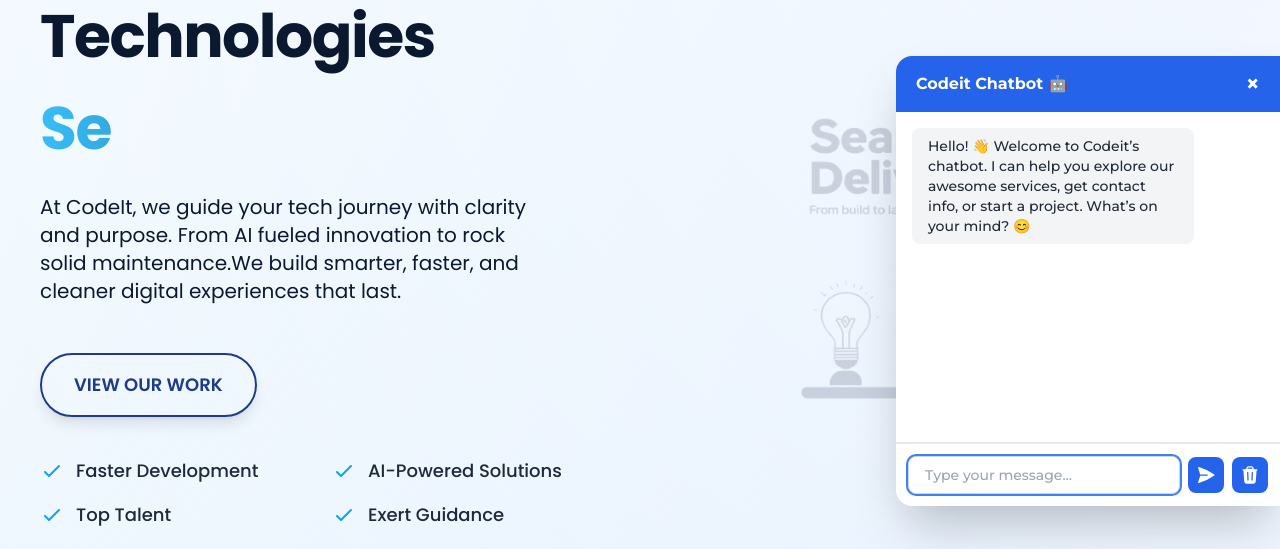
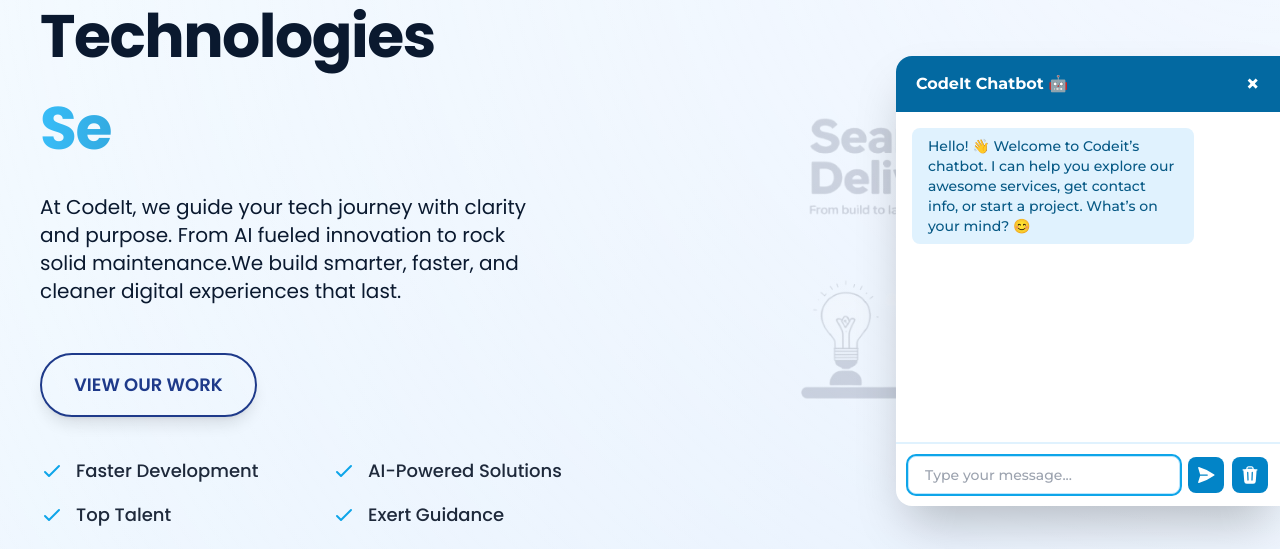
Before and after one commit to moin-ansari-o8/CodeIt, a React (Vite) app: page / in a window 1280 px wide. Both pictures are taken after a click on the button "Chat with us". Shown: the part 198-747 px from the top of the page. Built offline with nearby package versions, Linux system fonts and the light colour scheme; no server answers; a web font is replaced by a local one; what cohere-ai would draw is missing.

Commit message:
chat bot still editing the design

```diff
--- a/src/components/Chatbot.jsx
+++ b/src/components/Chatbot.jsx
@@ -145,7 +145,7 @@
     } else {
       setIsOpen(false);
       setShowButton(true);
-      setTimeout(() => setIsExpanded(true), 300); // Reset for next open
+      setTimeout(() => setIsExpanded(false), 300);
     }
   };
 
@@ -214,14 +214,14 @@
           onMouseLeave={() => {
             if (!isOpen) setIsExpanded(false);
           }}
-          className={`fixed bottom-24 right-4 bg-blue-500 text-white py-2 px-3
-          ${isExpanded ? "w-32" : "w-12"}
-          h-12 rounded-l-lg overflow-hidden whitespace-nowrap shadow-lg z-50
-          transition-all duration-300 ease-in-out hover:bg-blue-600 hover:scale-105
-          flex items-center`}
+          className={`fixed bottom-24 right-0 bg-sky-200 text-primary py-2 px-3
+      ${isExpanded ? "w-44" : "w-12"}
+      h-12 overflow-hidden whitespace-nowrap rounded-l-lg shadow-lg z-50
+      transition-all duration-500 ease-in-out hover:bg-sky-300 hover:scale-105
+      hover:shadow-xl flex items-center`}
         >
           <div className="min-w-[1.5rem] flex justify-center">
-            <ChatBubbleLeftRightIcon className="w-6 h-6 text-white" />
+            <ChatBubbleLeftRightIcon className="w-7 h-7 text-sky-700 shrink-1" />
           </div>
           <span
             className={`ml-2 transition-opacity duration-300 ${
@@ -232,7 +232,6 @@
           </span>
         </button>
       )}
-
       {/* Chat Box */}
       {isOpen && (
         <div
@@ -251,30 +250,35 @@
         >
           {/* Resize Handles */}
           <div
-            className="absolute top-0 left-0 right-0 h-2 cursor-ns-resize hover:bg-blue-100"
+            className={`absolute top-0 left-0 right-0 h-2 cursor-ns-resize
+            }`}
             onMouseDown={startResize("top")}
           />
           <div
-            className="absolute top-0 left-0 w-4 h-4 cursor-nwse-resize hover:bg-blue-100"
+            className={`absolute top-0 left-0 w-4 h-4 cursor-nwse-resize
+            }`}
             onMouseDown={startResize("top-left")}
           />
           <div
-            className="absolute top-0 bottom-0 left-0 w-2 cursor-ew-resize hover:bg-blue-100"
+            className={`absolute top-0 bottom-0 left-0 w-2 cursor-ew-resize
+            }`}
             onMouseDown={startResize("left")}
           />
           <div
-            className="absolute bottom-0 left-0 w-4 h-4 cursor-nesw-resize hover:bg-blue-100"
+            className={`absolute bottom-0 left-0 w-4 h-4 cursor-nesw-resize
+            }`}
             onMouseDown={startResize("bottom-left")}
           />
           <div
-            className="absolute bottom-0 left-0 right-0 h-2 cursor-ns-resize hover:bg-blue-100"
+            className={`absolute bottom-0 left-0 right-0 h-2 cursor-ns-resize
+            }`}
             onMouseDown={startResize("bottom")}
           />
 
           <div ref={containerRef} className="flex flex-col h-full">
             {/* Header */}
-            <div className="bg-blue-600 text-white px-5 py-4 font-semibold flex justify-between items-center">
-              Codeit Chatbot 🤖
+            <div className="bg-sky-700 text-white px-5 py-4 font-semibold flex justify-between items-center">
+              CodeIt Chatbot 🤖
               <button
                 onClick={toggleChat}
                 className="text-white text-2xl leading-none hover:text-red-300 transition"
@@ -287,8 +291,19 @@
             {/* Messages Area */}
             <div
               ref={messagesContainerRef}
-              className="p-4 text-gray-800 flex-grow overflow-y-auto border-b border-gray-200 text-sm"
+              className="p-4 text-gray-800 flex-grow overflow-y-auto border-b border-sky-100 text-sm"
             >
+              {messages.length === 0 && !isLoading && (
+                <div className="flex flex-col items-center justify-center h-full text-center text-gray-600  rounded-lg p-6">
+                  <p className="text-lg font-semibold mb-2">
+                    Welcome to CodeIt! 🌟
+                  </p>
+                  <p className="text-sm whitespace-pre-wrap">
+                    I am your guide through this! 💻{"\n"}Start chatting to
+                    explore our services or get in touch! 😊
+                  </p>
+                </div>
+              )}
               {messages.map((msg, index) => (
                 <div
                   key={index}
@@ -299,8 +314,8 @@
                   <p
                     className={`inline-block px-4 py-2 rounded-lg ${
                       msg.sender === "user"
-                        ? "bg-blue-100 text-blue-800"
-                        : "bg-gray-100 text-gray-800"
+                        ? "bg-sky-300 text-sky-900"
+                        : "bg-sky-100 text-sky-800"
                     } max-w-[80%] whitespace-pre-wrap`}
                   >
                     {msg.text}
@@ -309,11 +324,11 @@
               ))}
               {isLoading && (
                 <div className="text-left mb-3">
-                  <div className="inline-block px-4 py-2 rounded-lg bg-gray-100">
+                  <div className="inline-block px-4 py-2 rounded-lg bg-sky-50">
                     <div className="flex gap-1 items-center justify-start h-5">
-                      <span className="w-2 h-2 bg-blue-500 rounded-full animate-bounce delay-0"></span>
-                      <span className="w-2 h-2 bg-blue-500 rounded-full animate-bounce delay-150"></span>
-                      <span className="w-2 h-2 bg-blue-500 rounded-full animate-bounce delay-300"></span>
+                      <span className="w-2 h-2 bg-sky-500 rounded-full animate-bounce delay-0"></span>
+                      <span className="w-2 h-2 bg-sky-500 rounded-full animate-bounce delay-150"></span>
+                      <span className="w-2 h-2 bg-sky-500 rounded-full animate-bounce delay-300"></span>
                     </div>
                   </div>
                 </div>
@@ -323,7 +338,7 @@
             {/* Input */}
             <form
               onSubmit={handleSendMessage}
-              className="flex items-center gap-2 p-3 border-t border-gray-200 shrink-0"
+              className="flex items-center gap-2 p-3 border-t border-sky-100 shrink-0"
             >
               <div className="relative flex-grow">
                 <input
@@ -332,14 +347,14 @@
                   value={message}
                   onChange={(e) => setMessage(e.target.value)}
                   placeholder="Type your message..."
-                  className="w-full px-4 py-2 border border-gray-300 rounded-lg text-sm outline-none focus:ring-2 focus:ring-blue-500 pr-8"
+                  className="w-full px-4 py-2 border border-sky-200 rounded-lg text-sm outline-none focus:ring-2 focus:ring-sky-500 pr-8"
                   disabled={isLoading}
                 />
                 {message && (
                   <button
                     type="button"
                     onClick={clearInput}
-                    className="absolute right-2 top-1/2 transform -translate-y-1/2 text-gray-400 hover:text-gray-600"
+                    className="absolute right-2 top-1/2 transform -translate-y-1/2 text-sky-400 hover:text-sky-600"
                     aria-label="Clear input"
                   >
                     <XMarkIcon className="w-5 h-5" />
@@ -349,7 +364,7 @@
               <div className="relative">
                 <button
                   type="submit"
-                  className="bg-blue-600 hover:bg-blue-700 text-white p-2 rounded-lg transition relative"
+                  className="bg-sky-600 hover:bg-sky-700 text-white p-2 rounded-lg transition relative"
                   aria-label="Send message"
                   disabled={isLoading}
                 >
@@ -361,7 +376,7 @@
                 <button
                   type="button"
                   onClick={clearChat}
-                  className="bg-blue-600 hover:bg-blue-700 text-white p-2 rounded-lg transition relative"
+                  className="bg-sky-600 hover:bg-sky-700 text-white p-2 rounded-lg transition relative"
                   aria-label="Clear chat"
                   disabled={isLoading}
                 >
```
